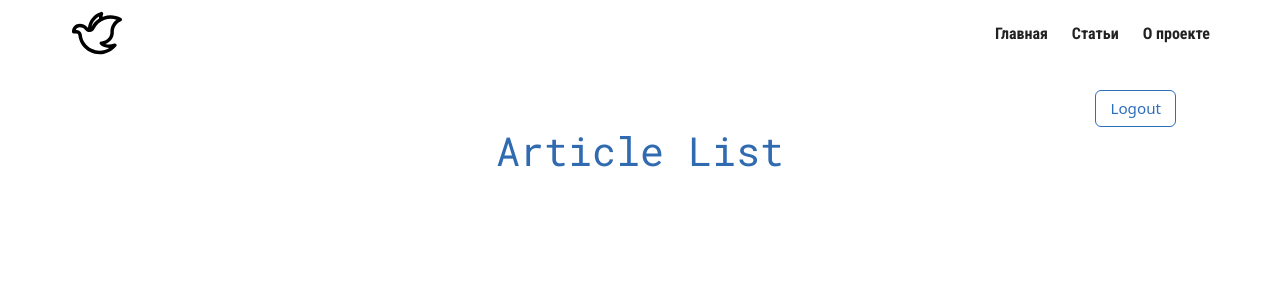
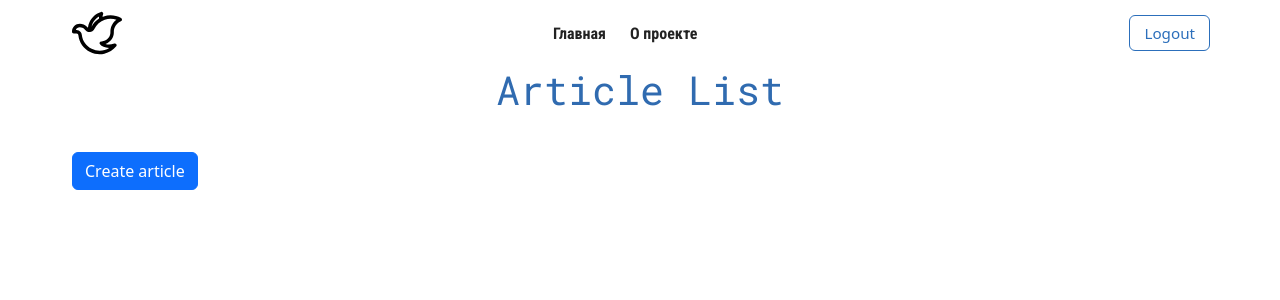
Before and after one commit to kgmCDLIX/blog_609-31_GKM, a Django app: page /articles/ in a window 1280 px wide. Shown: the top 300 px of the page. Run offline with Django 4.2, Linux system fonts and the light colour scheme; the visitor is signed in with stand-in values (Sample User, id 1); data that the repository does not hold is empty.

Commit message:
ЛР 9 выполнена

```diff
--- a/Web25/urls.py
+++ b/Web25/urls.py
@@ -19,12 +19,12 @@ from django.conf import settings
 from django.conf.urls.static import static
 from django.contrib import admin
 from django.urls import path, include
-
+from articles import views as article_views
 from Web25 import views
 
 urlpatterns = [
     path('admin/', admin.site.urls),
-    path('', views.homepage, name='homepage'),
+    path('', article_views.article_list, name='homepage'),
     path('about/', views.about, name='about'),
     path('articles/', include('articles.urls', namespace='articles')),
     path('accounts/', include('accounts.urls', namespace='accounts')),
--- a/accounts/templates/accounts/login.html
+++ b/accounts/templates/accounts/login.html
@@ -13,7 +13,9 @@
     {{ form.password.label_tag }}
     {{ form.password }}
     {{ form.password.errors }}
-
+    {% if request.GET.next %}
+        <input type="hidden" name="next" value="{{ request.GET.next }}">
+    {% endif %}
     <button type="submit">Login</button>
   </form>
   <p class="auth-switch">Don't have an account? <a href="{% url 'accounts:signup' %}">Sign up</a></p>
--- a/accounts/views.py
+++ b/accounts/views.py
@@ -1,4 +1,4 @@
-from django.shortcuts import render
+from django.shortcuts import render,redirect
 from django.contrib.auth import login, logout
 from django.http import HttpResponseRedirect
 from django.contrib.auth.forms import UserCreationForm, AuthenticationForm
@@ -23,7 +23,9 @@ def login_view(request):
         if form.is_valid():
             user = form.get_user()
             login(request, user)
-            return HttpResponseRedirect('/articles')
+            if 'next' in request.POST:
+                return redirect(request.POST['next'])
+            return redirect('articles:articles_list')
     else:
         form = AuthenticationForm()
     return render(request, 'accounts/login.html', {'form': form})
--- a/articles/apps.py
+++ b/articles/apps.py
@@ -4,3 +4,6 @@ from django.apps import AppConfig
 class ArticlesConfig(AppConfig):
     default_auto_field = 'django.db.models.BigAutoField'
     name = 'articles'
+
+    def ready(self):
+        import articles.signals
--- a/articles/models.py
+++ b/articles/models.py
@@ -1,3 +1,4 @@
+from django.contrib.auth.models import User
 from django.db import models
 
 # Create your models here.
@@ -7,6 +8,7 @@ class Article(models.Model):
     body = models.TextField()
     date = models.DateTimeField(auto_now_add=True)
     thumbnail = models.ImageField(upload_to='images/', blank=True)
+    author = models.ForeignKey(User, default=None, on_delete=models.CASCADE, blank=True, null=True)
 
     def __str__(self):
         return self.title
--- a/articles/templates/articles/article_list.html
+++ b/articles/templates/articles/article_list.html
@@ -2,19 +2,13 @@
 {% block title %}Article List{% endblock title %}
 
 {% block content %}
-  <div class="d-flex justify-content-end px-5 mt-4">
-    {% if user.is_authenticated %}
-      <form action="{% url 'accounts:logout' %}" method="post">
-        {% csrf_token %}
-        <button type="submit" class="login-btn">Logout</button>
-      </form>
-    {% else %}
-      <a href="{% url 'accounts:login' %}" class="login-btn">Login</a>
-    {% endif %}
-  </div>
-
     <main>
         <h1>Article List</h1>
+        {% if user.is_authenticated %}
+            <div class="mb-3">
+                <a href="{% url 'articles:create' %}" class="btn btn-primary">Create article</a>
+            </div>
+        {% endif %}
         <div class="articles">
             {% for element in articles %}
                 <div class="article__item">
--- a/articles/urls.py
+++ b/articles/urls.py
@@ -4,5 +4,6 @@ from articles import views
 app_name = 'articles'
 urlpatterns = [
     path('', views.article_list, name='articles_list'),
+    path('create', views.article_create, name='create'),
     path('<slug:slug>/', views.article_item, name='article_detail'),
 ]
--- a/articles/views.py
+++ b/articles/views.py
@@ -1,5 +1,7 @@
-from django.shortcuts import render
-
+from django.contrib.auth.decorators import login_required
+from django.shortcuts import render, redirect
+from .forms import ArticleForm
+from articles import forms
 from articles.models import Article
 
 
@@ -10,3 +12,16 @@ def article_list(request):
 def article_item(request, slug):
     article = Article.objects.get(slug=slug)
     return render(request, 'articles/article_item.html', {'article': article} )
+
+@login_required(login_url='accounts:login')
+def article_create(request):
+    if request.method == 'POST':
+        form = forms.ArticleForm(request.POST, request.FILES)
+        if form.is_valid():
+            instance = form.save(commit=False)
+            instance.author = request.user
+            instance.save()
+            return redirect('homepage')
+    else:
+        form = forms.ArticleForm()
+    return render(request, 'articles/article_create.html', {'form': form})
--- a/static/css/style.css
+++ b/static/css/style.css
@@ -120,7 +120,7 @@ h1 {
 }
 
 .login-btn {
-    margin-left: 1126px;
+    margin-left: 1px;
     display: inline-block;
     padding: 6px 14px;
     border: 1px solid #2c6fbb;
--- a/templates/base_layout.html
+++ b/templates/base_layout.html
@@ -24,10 +24,21 @@
         <nav class="navbar">
             <ul>
                 <li class="navbar__item"><a href="{% url 'homepage' %}">Главная</a></li>
-                <li class="navbar__item"><a href="{% url 'articles:articles_list' %}">Статьи</a></li>
+                {# <li class="navbar__item"><a href="{% url 'homepage' %}">Статьи</a></li> #}
                 <li class="navbar__item"><a href="{% url 'about' %}">О проекте</a></li>
             </ul>
         </nav>
+
+        <div class="auth-controls">
+            {% if user.is_authenticated %}
+                <form action="{% url 'accounts:logout' %}" method="post">
+                    {% csrf_token %}
+                    <button type="submit" class="login-btn">Logout</button>
+                </form>
+            {% else %}
+                <a href="{% url 'accounts:login' %}" class="login-btn">Login</a>
+            {% endif %}
+        </div>
     </div>
 </header>
 
```
Also changed, not shown: articles/forms.py (added, +8 -0 lines), articles/signals.py (added, +11 -0 lines), articles/templates/articles/article_create.html (added, +11 -0 lines), articles/migrations/0003_article_author.py (added). Lines whose indentation alone changed are shown as unchanged.
